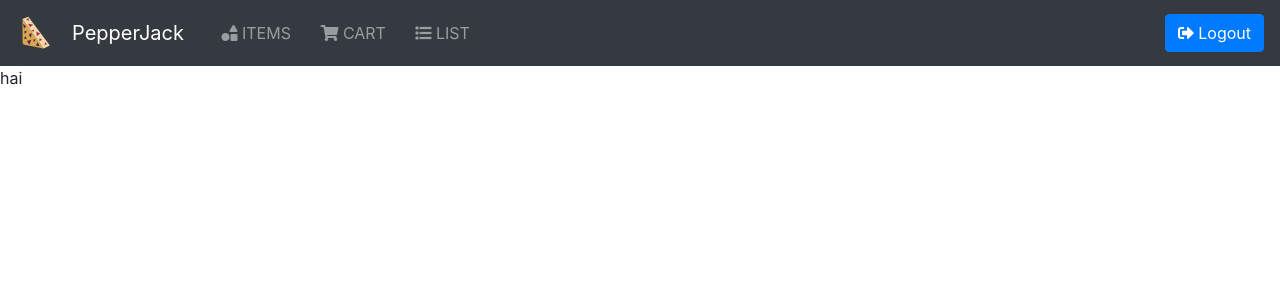
After one commit to klxu03/StoreScanner, a Flask app: page /shoppinglist in a window 1280 px wide. The commit adds this page. Shown: the top 300 px of the page. Run offline with Flask 2, Linux system fonts and the light colour scheme; some libraries are stand-ins or nearby versions.

Commit message:
added a shopping list tab, functionaliy followign shortly

```diff
--- a/flask_app/store/routes.py
+++ b/flask_app/store/routes.py
@@ -45,6 +45,12 @@ def additem(item):
 def cart():
     return render_template("cart.html", items = session.get('items', []))
 
+@app.route('/shoppinglist')
+def shoppinglist():
+    if session.get('shoppinglist', False):
+        session['shoppinglist'].append()
+    return render_template("shoppinglist.html")
+
 @app.route('/scan')
 def scan():
     return render_template("scan.html")
--- a/flask_app/store/templates/layout.html
+++ b/flask_app/store/templates/layout.html
@@ -24,6 +24,9 @@
                     <li class="nav-item">
                         <a class="nav-link navbar-right" href="{{url_for('cart')}}" id='cartBar'>&nbsp;&nbsp;&nbsp;<i class="fas fa-shopping-cart"></i>&nbsp;CART</a>
                     </li>
+                    <li class="nav-item">
+                        <a class="nav-link navbar-right" href="{{url_for('shoppinglist')}}" id='cartBar'>&nbsp;&nbsp;&nbsp;<i class="fas fa-list"></i>&nbsp;LIST</a>
+                    </li>
                 </ul>
                 <ul class="navbar-nav ml-auto">
                     {% if session['items']!=0 %}
--- /dev/null
+++ b/flask_app/store/templates/shoppinglist.html
@@ -0,0 +1,4 @@
+{% extends "layout.html" %}
+{% block item %}
+<p>hai</p>
+{% endblock %}
```
